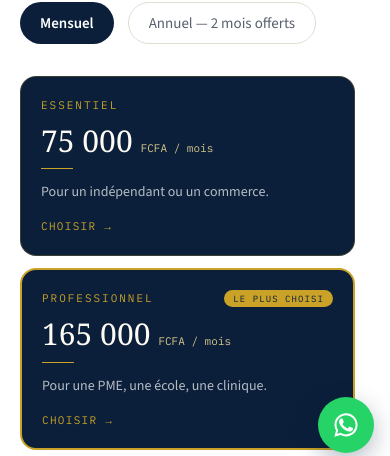
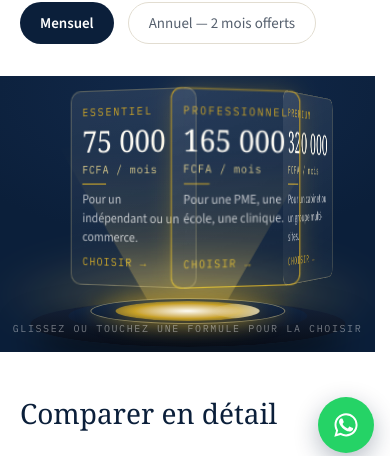
Before and after one commit to kjbrown-03/NovaAssit-, a Next.js app: page /offres in a window 390 px wide. Shown: the part 371-827 px from the top of the page. Built offline with nearby package versions, Linux system fonts and the light colour scheme; no server answers.

Commit message:
pour les messages

```diff
--- a/app/globals.css
+++ b/app/globals.css
@@ -607,20 +607,32 @@
      `overflow: hidden` rognait. On resserre l'anneau et les cartes plutôt que
      de les laisser être coupées. */
   @media (max-width: 479px) {
+    /* Rayon 130 px, faces de 124 px : à 42° d'écart, les faces extrêmes se
+       tiennent à 149 px du centre — l'anneau entier occupe 298 px et tient
+       donc sur le plus petit téléphone courant. Les faces voisines se
+       recouvrent d'une trentaine de pixels : c'est l'aspect de l'effet
+       d'origine, la face centrale passant devant par la profondeur 3D. */
     .na-orbite {
-      --na-orbite-rayon: 118px;
+      --na-orbite-rayon: 130px;
     }
     .na-orbite-scene {
-      height: 236px;
+      height: 224px;
     }
     .na-orbite-face {
-      width: 132px;
-      height: 186px;
-      padding: 12px 12px 14px;
-      gap: 6px;
+      width: 124px;
+      height: 176px;
+      padding: 11px 11px 13px;
+      gap: 5px;
     }
     .na-orbite-emetteur {
-      width: min(320px, 92%);
+      width: min(300px, 92%);
+      margin-top: -40px;
+    }
+    /* Un doigt masque une face entière : l'indice de manipulation compte plus
+       ici que sur un grand écran. */
+    .na-orbite-indice {
+      bottom: 12px;
+      font-size: 9.5px;
     }
   }
 
--- a/components/offres-tarifs.tsx
+++ b/components/offres-tarifs.tsx
@@ -1,10 +1,9 @@
 "use client";
 
 import { useState } from "react";
-import Link from "next/link";
 
 import { FormulesOrbite, type Periode } from "@/components/formules-orbite";
-import { MOIS_FACTURES_A_L_ANNEE, formaterFcfa, type Formule } from "@/lib/content";
+import type { Formule } from "@/lib/content";
 
 const PERIODES: { valeur: Periode; libelle: string }[] = [
   { valeur: "mensuel", libelle: "Mensuel" },
@@ -21,7 +20,6 @@ const PERIODES: { valeur: Periode; libelle: string }[] = [
  */
 export function OffresTarifs({ formules }: { formules: Formule[] }) {
   const [periode, setPeriode] = useState<Periode>("mensuel");
-  const annuel = periode === "annuel";
 
   return (
     <>
@@ -60,62 +58,12 @@ export function OffresTarifs({ formules }: { formules: Formule[] }) {
           Choisir une formule
         </h2>
 
-        {/* L'anneau 3D ne tient pas sous 640 px : à 390 px de large, deux
-            faces voisines sont distantes de 79 px pour 98 px de largeur
-            projetée — elles se recouvrent forcément, et les trois tarifs se
-            superposent. Plutôt que de rogner l'effet jusqu'à l'illisible, le
-            téléphone reçoit des cartes empilées, lisibles d'un coup d'œil. */}
-        <div className="hidden sm:block">
-          <FormulesOrbite formules={formules} periode={periode} />
-        </div>
-
-        <ul className="mx-auto flex max-w-[1180px] flex-col gap-3 px-5 sm:hidden">
-          {formules.map((formule) => (
-            <li key={formule.id}>
-              <Link
-                id={formule.id}
-                href={`/paiement?formule=${formule.id}`}
-                className={`flex flex-col gap-3 rounded-2xl bg-navy p-5 transition-colors ${
-                  formule.miseEnAvant
-                    ? "border-2 border-gold"
-                    : "border border-gold/25 hover:border-gold/60"
-                }`}
-              >
-                <span className="flex items-baseline justify-between gap-3">
-                  <span className="font-mono text-[11px] tracking-[0.18em] text-gold uppercase">
-                    {formule.nom}
-                  </span>
-                  {formule.miseEnAvant && (
-                    <span className="rounded-full bg-gold px-[9px] py-[2px] font-mono text-[9px] tracking-[0.12em] text-navy uppercase">
-                      Le plus choisi
-                    </span>
-                  )}
-                </span>
-
-                <span className="flex items-baseline gap-2">
-                  <span className="font-serif text-[30px] leading-none text-gold-soft">
-                    {annuel
-                      ? formaterFcfa(formule.montantMensuel * MOIS_FACTURES_A_L_ANNEE)
-                      : formule.prixCourt}
-                  </span>
-                  <span className="font-mono text-[11px] text-gold-line">
-                    {annuel ? "FCFA / an" : formule.unite}
-                  </span>
-                </span>
-
-                <span aria-hidden className="h-px w-8 bg-gold" />
-
-                <span className="text-[14px] leading-[1.5] text-white/70">
-                  {formule.pourCourt}
-                </span>
-
-                <span className="mt-1 font-mono text-[11px] tracking-[0.12em] text-gold uppercase">
-                  Choisir →
-                </span>
-              </Link>
-            </li>
-          ))}
-        </ul>
+        {/* L'anneau tourne aussi sur téléphone : c'est là qu'il est né, et le
+            glissement au pouce est le geste pour lequel il est fait. Les faces
+            se recouvrent partiellement sur un écran étroit — c'est l'aspect
+            voulu, la profondeur 3D plaçant la face centrale au premier plan.
+            Les dimensions sont resserrées sous 480 px dans `globals.css`. */}
+        <FormulesOrbite formules={formules} periode={periode} />
       </section>
     </>
   );
--- a/lib/email.ts
+++ b/lib/email.ts
@@ -38,6 +38,33 @@ export function emailConfigure(): boolean {
 const ligneSure = (valeur: string) => valeur.replace(/[\r\n]+/g, " ").slice(0, 160);
 
 /**
+ * Choisit l'expéditeur réellement utilisable.
+ *
+ * La quasi-totalité des serveurs — Gmail en tête — exigent que l'adresse
+ * annoncée dans `From` soit celle du compte authentifié, ou un de ses alias
+ * vérifiés. Un `SMTP_FROM` pointant vers un autre domaine se fait au mieux
+ * réécrire, au pire rejeter, et le message part en indésirable chez le
+ * destinataire pour cause d'authentification SPF absente.
+ *
+ * On ne garde donc `SMTP_FROM` que s'il contient l'adresse du compte. Sinon on
+ * l'ignore, en le signalant : mieux vaut un expéditeur correct qu'un message
+ * jamais lu. Le cas se produit tel quel aujourd'hui — la variable a gardé la
+ * valeur d'exemple de `.env.example`.
+ */
+function expediteurSur(smtpFrom: string | undefined, smtpUser: string): string {
+  const repli = `"Nova Assist" <${smtpUser}>`;
+  if (!smtpFrom) return repli;
+
+  if (smtpFrom.toLowerCase().includes(smtpUser.toLowerCase())) return smtpFrom;
+
+  console.warn(
+    `[email] SMTP_FROM (${smtpFrom}) ne correspond pas au compte ${smtpUser} :` +
+      " expéditeur remplacé, sans quoi le message risque le rejet ou l'indésirable.",
+  );
+  return repli;
+}
+
+/**
  * Envoie la notification. Retourne `false` plutôt que de lever : un email
  * perdu ne doit jamais faire échouer l'enregistrement qui l'a déclenché — la
  * donnée est déjà en base, c'est elle qui compte.
@@ -61,7 +88,7 @@ export async function envoyerNotification(notification: Notification): Promise<b
     });
 
     await transport.sendMail({
-      from: SMTP_FROM || `"Nova Assist" <${SMTP_USER}>`,
+      from: expediteurSur(SMTP_FROM, SMTP_USER),
       to: notification.destinataire || SMTP_TO || SMTP_USER,
       replyTo: notification.repondreA,
       subject: ligneSure(notification.sujet),
```
